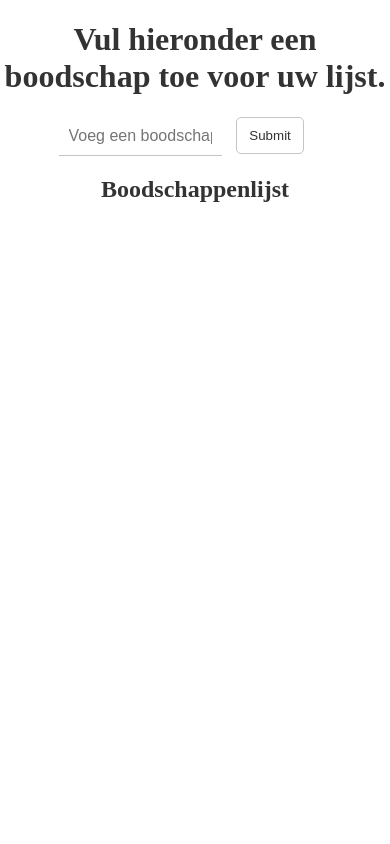
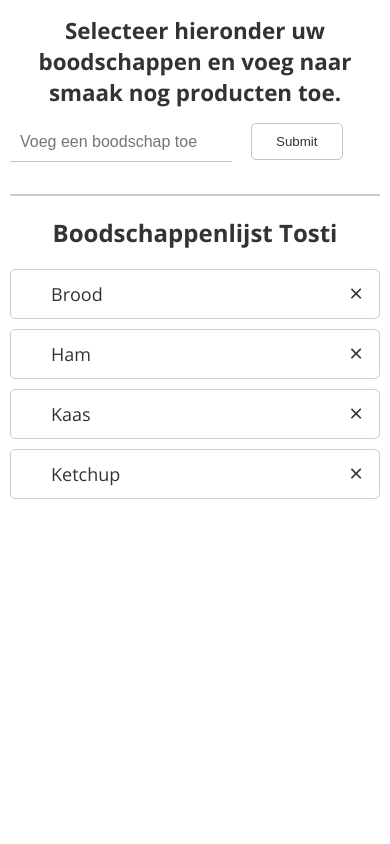
Before and after one commit to rvdpas/browser-technologies, a web app: file final/index.html in a window 390 px wide. Run offline with its HTML, style and script files only (its server is not run), Linux system fonts and the light colour scheme.

Commit message:
update styles

```diff
--- a/final/assets/css/app.css
+++ b/final/assets/css/app.css
@@ -8,11 +8,13 @@ html, body {
   margin: 0;
   padding: 0;
   box-sizing: border-box;
+  font-family: 'Open Sans', sans-serif;
 }
 
 #myGroceryList {
   margin: 0;
   padding: 0;
+  border-top: 2px solid #ccc;
 }
 
 #myGroceryList li {
@@ -54,6 +56,19 @@ section {
   margin: 0 auto;
 }
 
+section:first-of-type {
+  margin-bottom: 2em;
+}
+
+@media(max-width: 550px) {
+  section {
+    width: 100%;
+    padding: 0 10px;
+    margin: 0;
+    box-sizing: border-box;
+  }
+}
+
 section:after {
   content: "";
   display: table;
@@ -87,8 +102,15 @@ input[type='text'] {
   margin-right: 5%;
 }
 
-main h1, h2 {
+h1, h2 {
   text-align: center;
+  font-weight: 700;
+}
+
+@media(max-width: 550px) {
+  h1 {
+    font-size: 1.4em;
+  }
 }
 
 .button {
--- a/final/assets/js/app.js
+++ b/final/assets/js/app.js
@@ -14,8 +14,7 @@ for (var i = 0; i < myNodelist.length; i++) {
 var close = document.getElementsByClassName("close");
 for (var i = 0; i < close.length; i++) {
   close[i].onclick = function() {
-    this.parentElement;
-    div.style.display = "none";
+    this.parentElement.parentElement.removeChild(this.parentElement);
   }
 }
 
--- a/final/index.html
+++ b/final/index.html
@@ -8,7 +8,7 @@
     <meta name="HandheldFriendly" content="True">
     <meta name="MobileOptimized" content="320">
     <meta name="viewport" content="width=device-width, initial-scale=1.0, minimum-scale=1.0, maximum-scale=1.0, shrink-to-fit=no">
-
+    <link rel="stylesheet" href="https://fonts.googleapis.com/css?family=Open+Sans:300,700">
     <link rel="stylesheet" href="assets/css/app.css">
 
     <style>
@@ -24,18 +24,22 @@
 
 <body>
 <main>
-    <h1>Vul hieronder een boodschap toe voor uw lijst.</h1>
+    <h1>Selecteer hieronder uw boodschappen en voeg naar smaak nog producten toe.</h1>
     <section>
         <input type="text" id="myInput" placeholder="Voeg een boodschap toe">
         <input type="submit" onclick="newGroceryItem()" class="button">
     </section>
+
+    <section>
+        <ul id="myGroceryList">
+            <h2>Boodschappenlijst Tosti</h2>
+            <li>Brood</li>
+            <li>Ham</li>
+            <li>Kaas</li>
+            <li>Ketchup</li>
+        </ul>
+    </section>
 </main>
-
-<section>
-    <ul id="myGroceryList">
-        <h2>Boodschappenlijst</h2>
-    </ul>
-</section>
 
 <script src="assets/js/app.js"></script>
 
```
